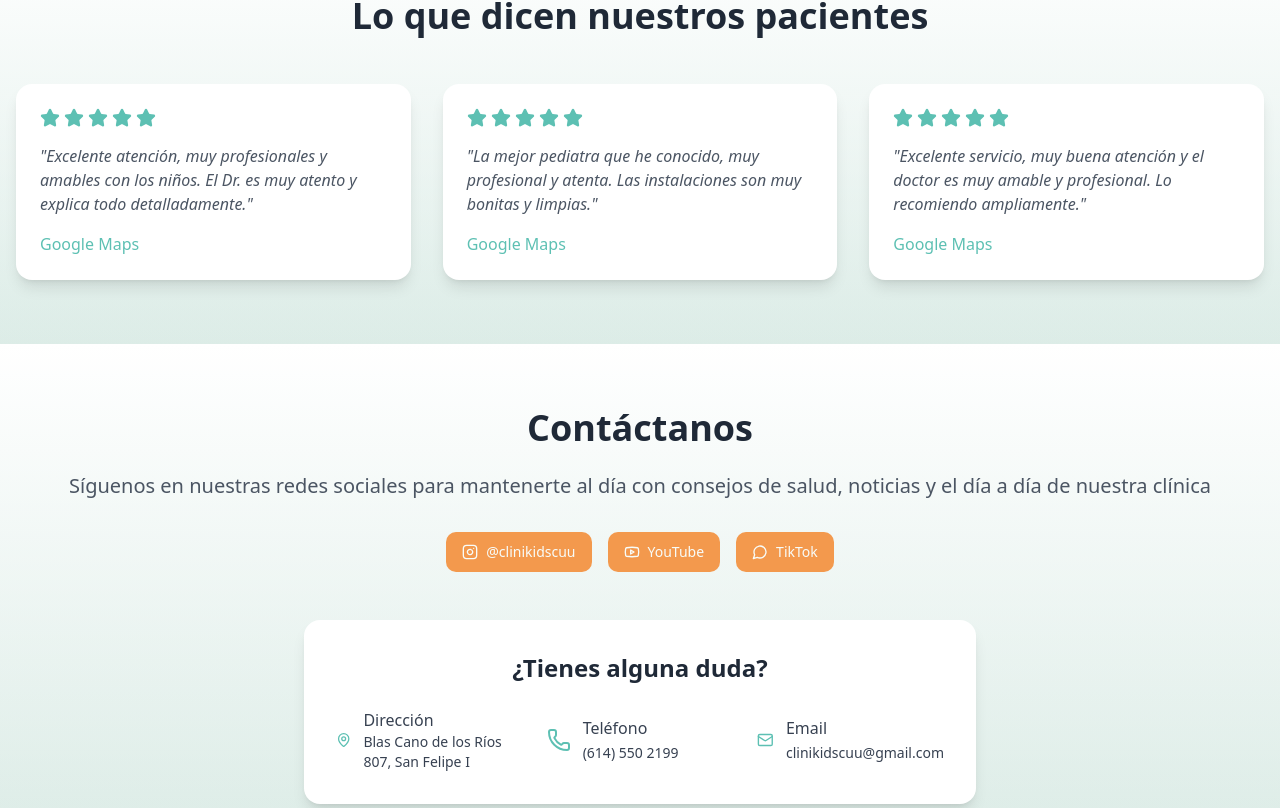
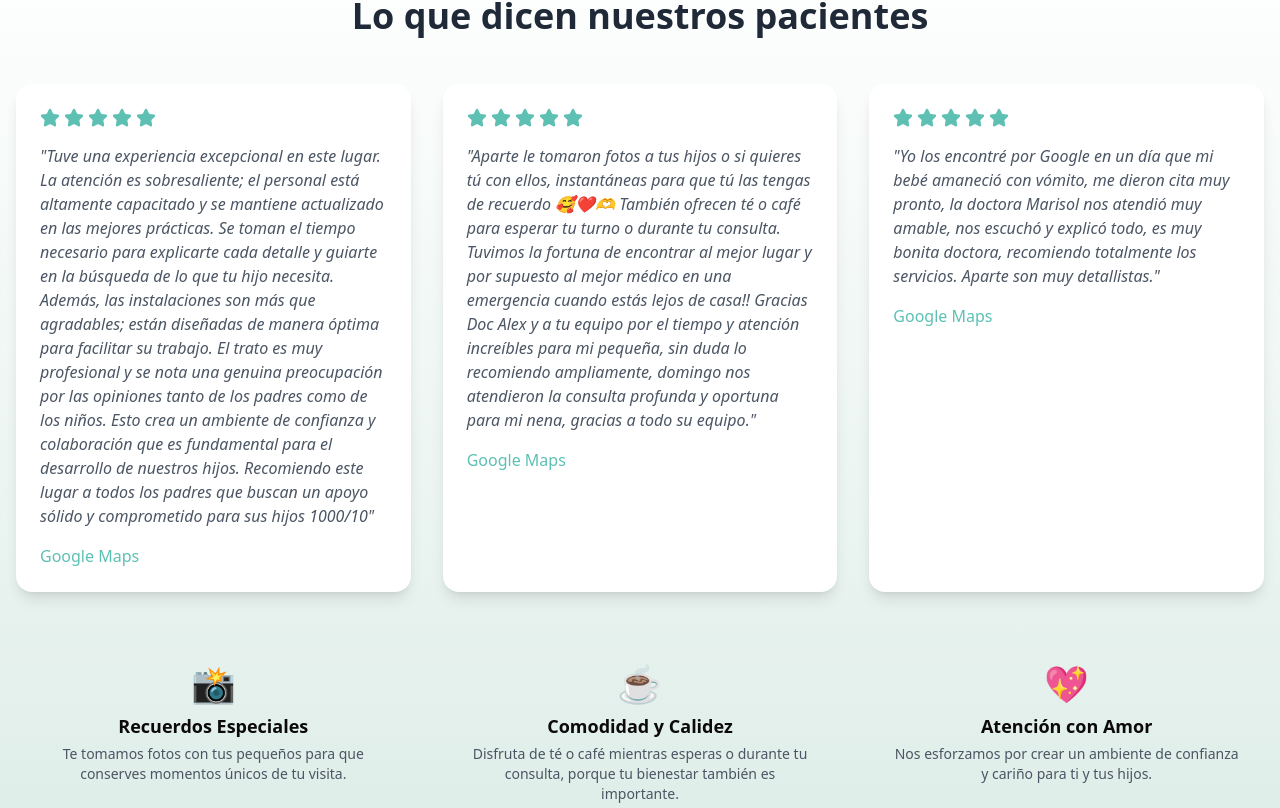
Before and after one commit to LibOrtega/chinocoso, a Next.js app: page / in a window 1280 px wide. Shown: the part 4112-4920 px from the top of the page. Built offline with nearby package versions, Linux system fonts and the light colour scheme.

Commit message:
cosos reviews listos

```diff
--- a/app/components/testimonials.tsx
+++ b/app/components/testimonials.tsx
@@ -26,17 +26,17 @@ interface Testimonial {
 
 const testimonials: Testimonial[] = [
   {
-    content: "Excelente atención, muy profesionales y amables con los niños. El Dr. es muy atento y explica todo detalladamente.",
+    content: "Tuve una experiencia excepcional en este lugar. La atención es sobresaliente; el personal está altamente capacitado y se mantiene actualizado en las mejores prácticas. Se toman el tiempo necesario para explicarte cada detalle y guiarte en la búsqueda de lo que tu hijo necesita. Además, las instalaciones son más que agradables; están diseñadas de manera óptima para facilitar su trabajo. El trato es muy profesional y se nota una genuina preocupación por las opiniones tanto de los padres como de los niños. Esto crea un ambiente de confianza y colaboración que es fundamental para el desarrollo de nuestros hijos. Recomiendo este lugar a todos los padres que buscan un apoyo sólido y comprometido para sus hijos 1000/10",
     author: "Google Maps",
     rating: 5
   },
   {
-    content: "La mejor pediatra que he conocido, muy profesional y atenta. Las instalaciones son muy bonitas y limpias.",
+    content: "Aparte le tomaron fotos a tus hijos o si quieres tú con ellos, instantáneas para que tú las tengas de recuerdo 🥰❤️🫶 También ofrecen té o café para esperar tu turno o durante tu consulta. Tuvimos la fortuna de encontrar al mejor lugar y por supuesto al mejor médico en una emergencia cuando estás lejos de casa!! Gracias Doc Alex y a tu equipo por el tiempo y atención increíbles para mi pequeña, sin duda lo recomiendo ampliamente, domingo nos atendieron la consulta profunda y oportuna para mi nena, gracias a todo su equipo.",
     author: "Google Maps",
     rating: 5
   },
   {
-    content: "Excelente servicio, muy buena atención y el doctor es muy amable y profesional. Lo recomiendo ampliamente.",
+    content: "Yo los encontré por Google en un día que mi bebé amaneció con vómito, me dieron cita muy pronto, la doctora Marisol nos atendió muy amable, nos escuchó y explicó todo, es muy bonita doctora, recomiendo totalmente los servicios. Aparte son muy detallistas.",
     author: "Google Maps",
     rating: 5
   }
@@ -67,6 +67,25 @@ export default function Testimonials() {
           ))}
         </div>
       </div>
+      <div className="container mx-auto px-4 mt-12">
+        <div className="grid grid-cols-1 md:grid-cols-3 gap-8 text-center">
+          <div className="p-6">
+            <div className="text-4xl mb-2">📸</div>
+            <h3 className="text-lg font-semibold mb-1">Recuerdos Especiales</h3>
+            <p className="text-gray-600 text-sm">Te tomamos fotos con tus pequeños para que conserves momentos únicos de tu visita.</p>
+          </div>
+          <div className="p-6">
+            <div className="text-4xl mb-2">☕</div>
+            <h3 className="text-lg font-semibold mb-1">Comodidad y Calidez</h3>
+            <p className="text-gray-600 text-sm">Disfruta de té o café mientras esperas o durante tu consulta, porque tu bienestar también es importante.</p>
+          </div>
+          <div className="p-6">
+            <div className="text-4xl mb-2">💖</div>
+            <h3 className="text-lg font-semibold mb-1">Atención con Amor</h3>
+            <p className="text-gray-600 text-sm">Nos esforzamos por crear un ambiente de confianza y cariño para ti y tus hijos.</p>
+          </div>
+        </div>
+      </div>
     </section>
   )
 }
```
